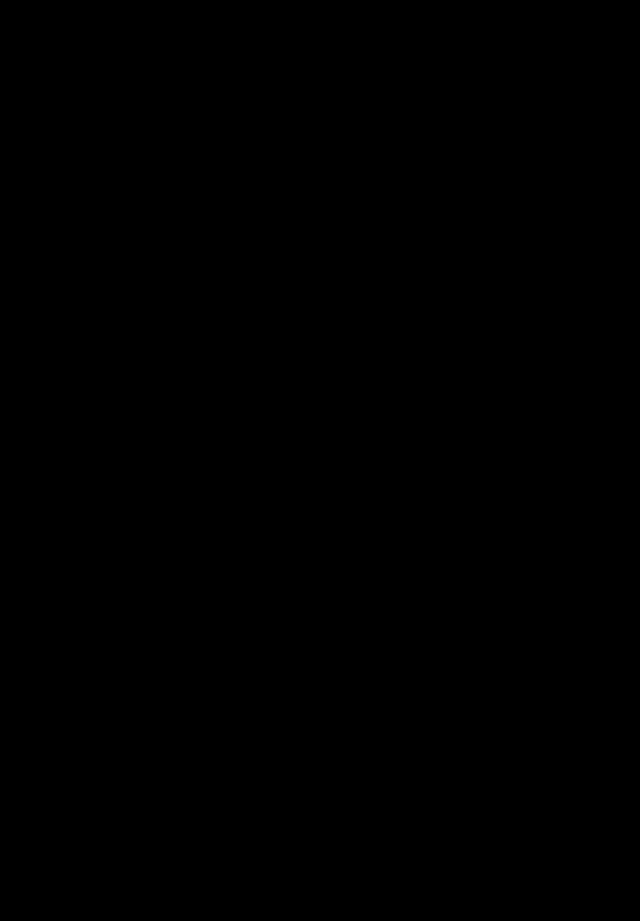
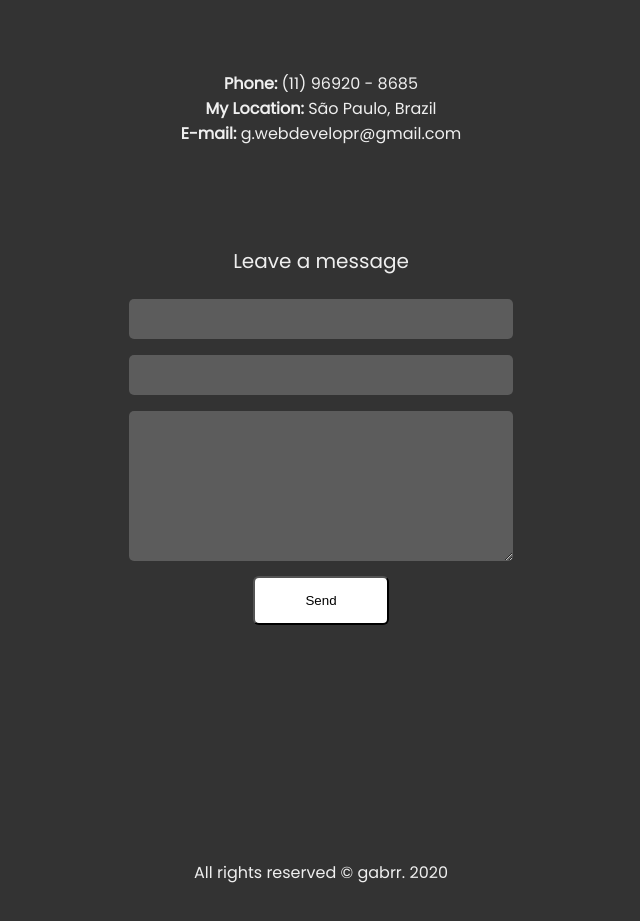
Before and after one commit to gabrr/main-portfolio, a React (Create React App) app: page / in a window 1280 px wide. Shown: the part 5080-6001 px from the top of the page, without its empty margins (319-959 px from the left). Before the commit the page ends 4883 px from the top, so only its background shows below. Built offline with nearby package versions, Linux system fonts and the light colour scheme.

Commit message:
footer done

```diff
--- a/src/App.jsx
+++ b/src/App.jsx
@@ -8,6 +8,7 @@
 const About = lazy(() => import('./components/about'))
 const Skills = lazy(() => import('./components/skills'))
 const Projects = lazy(() => AppBody)
+const Contact = lazy(() => import('./components/contact'))
 
 const timing = 2000
 
@@ -59,6 +60,7 @@
           <About />
           <Skills />
           <Projects />
+          <Contact />
         </Provider>
       </Suspense>
     </div>
--- /dev/null
+++ b/src/components/contact/index.jsx
@@ -0,0 +1,34 @@
+import React, { Component } from 'react'
+import './styles.css'
+
+export default class Contact extends Component {
+    render() {
+        return (
+            <div id="Contact">
+                <h1>Contact Me</h1>
+                <ul className="contact-list">
+                    <li><strong>Phone: </strong>(11) 96920 - 8685</li>
+                    <li><strong>My Location: </strong>São Paulo, Brazil</li>
+                    <li><strong>E-mail: </strong>g.webdevelopr@gmail.com</li>
+                </ul>
+                <form>
+                    <header>Leave a message</header>
+                    <input type="text" name="name-input" id="name-input"/>
+                    <input type="email" name="email-input" id="email-input"/>
+                    <textarea name="message-input" id="message-input" cols="30" rows="10"></textarea>
+                    <button className="form-button" type="submit">Send</button>
+                </form>
+                <div className="social-medias">
+                    <ul>
+                        <li></li>
+                        <li></li>
+                        <li></li>
+                    </ul>
+                </div>
+                <footer>
+                    <p className="footer-text">All rights reserved &copy; gabrr. 2020</p>
+                </footer>
+            </div>
+        )
+    }
+}
--- /dev/null
+++ b/src/components/contact/styles.css
@@ -0,0 +1,45 @@
+#Contact {
+    padding-top: 120px;
+    background-color: rgba(255, 255, 255, 0.2)
+}
+
+.contact-list {
+    margin-top: 100px;
+    text-align: center;
+}
+
+#Contact form {
+    width: 30%;
+    margin: 100px auto;
+    text-align: center;
+}
+
+#Contact form header {
+    font-weight: 500;
+    font-size: 20px;
+    margin-bottom: 15px;
+}
+
+#Contact input {
+    height: 40px;
+}
+
+#Contact input,
+#Contact textarea {
+    width: 100%;
+    margin: 8px 0;
+    border-radius: 5px;
+    background-color: rgba(255, 255, 255, 0.2);
+    border: none;
+}
+
+#Contact .form-button {
+    width: max-content;
+    padding: 15px 50px;
+    border-radius: 6px;
+    background-color: #fff;
+}
+
+footer {
+    padding: 60px 0;
+}
```
